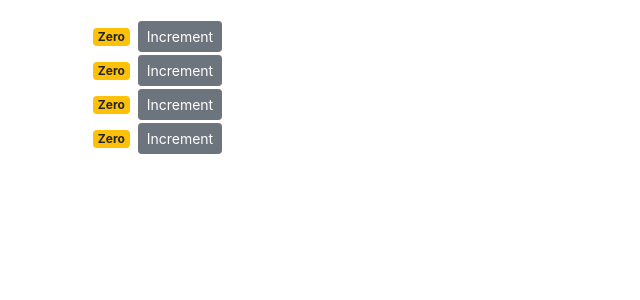
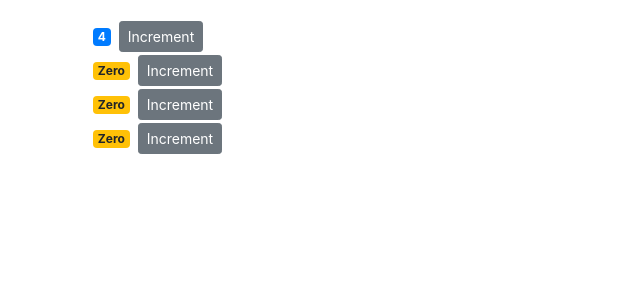
Before and after one commit to vinay01joshi/react-app, a React (Create React App) app: page / in a window 1280 px wide. Shown: the top 300 px of the page, without its empty margins (0-640 px from the left). Built offline with nearby package versions, Linux system fonts and the light colour scheme.

Commit message:
Passing data to componenet

```diff
--- a/src/components/counter.jsx
+++ b/src/components/counter.jsx
@@ -2,12 +2,12 @@
 
 class Counter extends Component {
   state = {
-    count: 0,
+    value: this.props.value,
     tags: ["tag1", "tag2", "tag3"],
   };
 
   handleIncrement = () => {
-    this.setState({ count: this.state.count + 1 });
+    this.setState({ value: this.state.value + 1 });
   };
 
   render() {
@@ -26,12 +26,12 @@
 
   getBadgeClasses() {
     let classes = "badge m-2 badge-";
-    classes += this.state.count === 0 ? "warning" : "primary";
+    classes += this.state.value === 0 ? "warning" : "primary";
     return classes;
   }
 
   formatCount() {
-    const { count } = this.state;
+    const { value: count } = this.state;
     return count === 0 ? "Zero" : count;
   }
 }
--- a/src/components/counters.jsx
+++ b/src/components/counters.jsx
@@ -3,7 +3,7 @@
 class Counters extends Component {
   state = {
     counters: [
-      { id: 1, value: 0 },
+      { id: 1, value: 4 },
       { id: 2, value: 0 },
       { id: 3, value: 0 },
       { id: 4, value: 0 },
@@ -14,7 +14,7 @@
     return (
       <div>
         {this.state.counters.map((counter) => (
-          <Counter key={counter.id}></Counter>
+          <Counter key={counter.id} value={counter.value} />
         ))}
       </div>
     );
--- a/src/index.js
+++ b/src/index.js
@@ -5,8 +5,6 @@
 import * as serviceWorker from './serviceWorker';
 import 'bootstrap/dist/css/bootstrap.css'
 import 'font-awesome/css/font-awesome.css'
-import Counter from './components/counter'
-
 ReactDOM.render(
   <React.StrictMode>
     <App />
```
